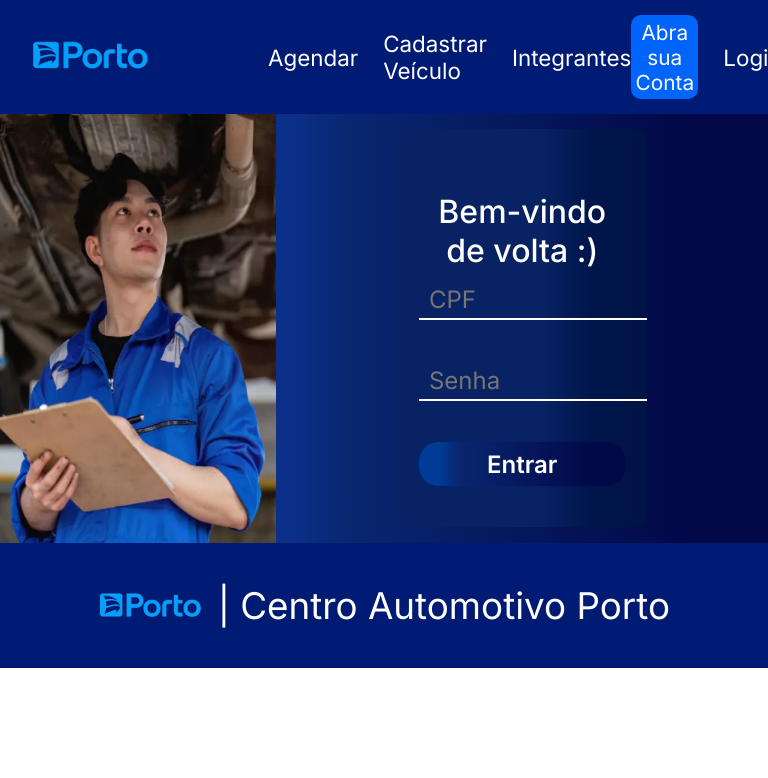
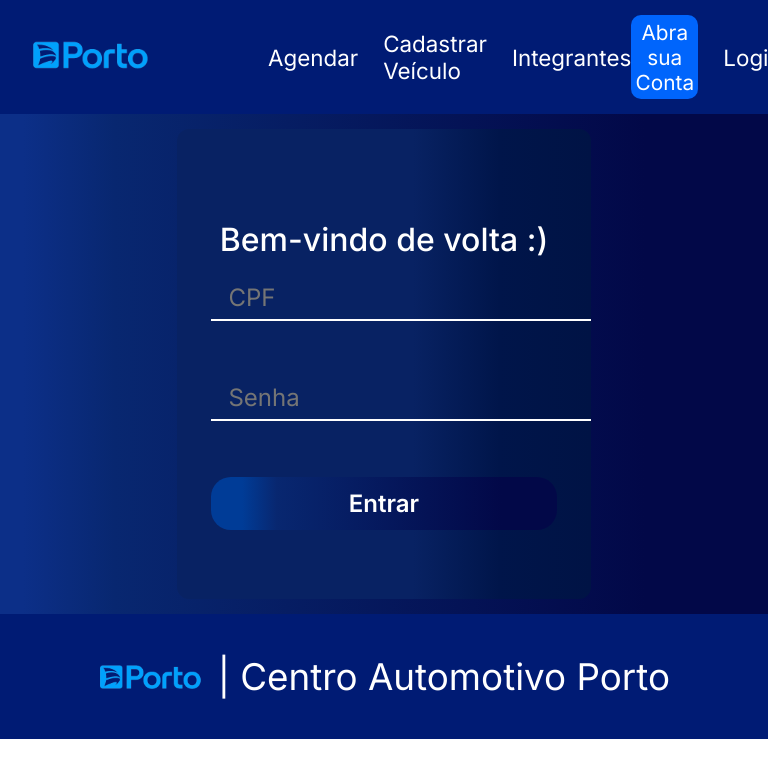
Before and after one commit to ruaanls/ChallengeReact, a React (Vite) app in the folder challenge/: page /login in a window 768 px wide. Shown: the top 778 px of the page. Built offline with nearby package versions, Linux system fonts and the light colour scheme.

Commit message:
loginmq3

```diff
--- a/challenge/src/Login.module.css
+++ b/challenge/src/Login.module.css
@@ -128,3 +128,14 @@
     font-size: 1.0rem;
 }
 }
+@media (min-width: 768px) and (max-width: 991px) {
+    .containerImg
+    {
+        display: none;
+
+    }
+    .containerExternoForm
+{
+    width: 100%;
+}
+}
```
